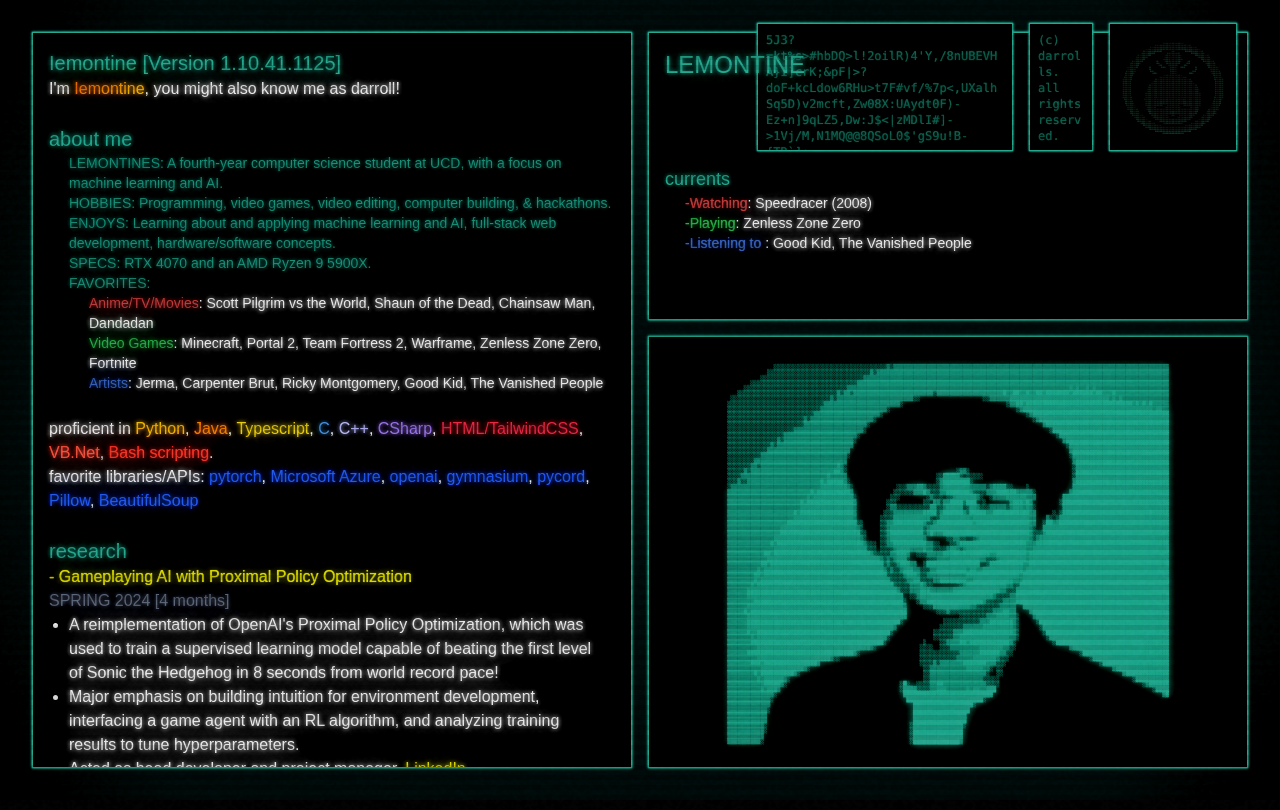
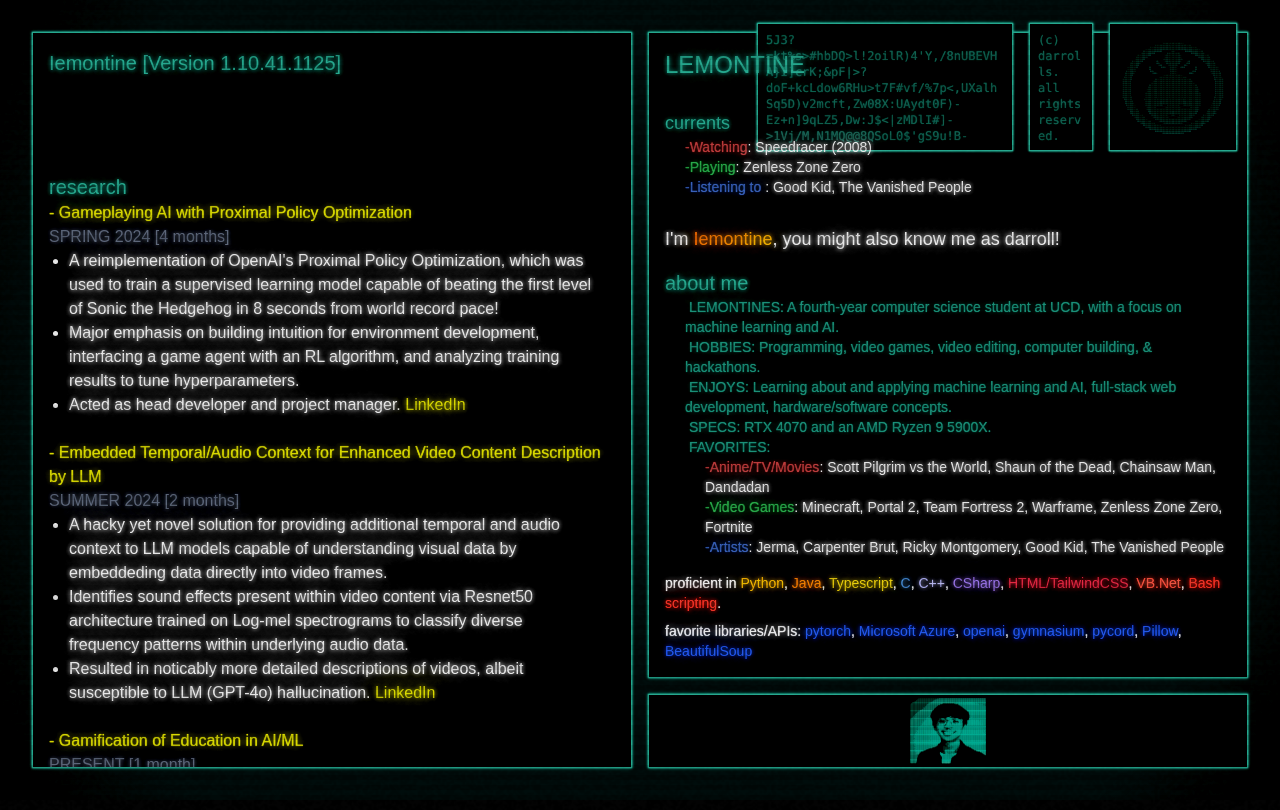
Before and after one commit to Iemontine/portfolio, a React (Create React App) app: page / in a window 1280 px wide. Shown: the top 810 px of the page. Built offline with nearby package versions, Linux system fonts and the light colour scheme; a web font is replaced by a local one.

Commit message:
hacky fix to "about me" section display, w/ mobile view

```diff
--- a/src/components/AboutBox.tsx
+++ b/src/components/AboutBox.tsx
@@ -35,18 +35,68 @@
 	return (
 		<div style={{ borderColor: INTERFACE_COLOR, backgroundColor: BACKGROUND_COLOR }} className='relative border p-4 z-10'>
 			<div className='relative z-10'>
-				<h1 className='text-2xl'>
-                LEMONTINE
-				</h1>
-				<br />
-				<br />
-				<br />
+				<h1 className='text-2xl'>LEMONTINE</h1><br/>
+				<span className="block md:hidden"><br/><br/></span>
 				<h3 style={{ color: "#4fae9b" }} className="text-sm md:text-lg" id="header_currents">currents</h3>
 				<ul className="list-none pl-1 md:pl-5 text-xs md:text-sm">
 					<li className="before:content-['-']" style={{ color: "#ae4f4f" }}>Watching<span className='text-white'>: Speedracer (2008)</span></li>
 					<li className="before:content-['-']" style={{ color: "#4fae67" }}>Playing<span className='text-white'>: Zenless Zone Zero</span></li>
 					<li className="before:content-['-']" style={{ color: "#4f6dae" }}>Listening to <span className='text-white'>: Good Kid, The Vanished People</span></li>
 				</ul>
+				<br/>
+
+				<div className="hidden md:block">
+					<h3 className="text-sm md:text-lg">
+						<span className="text-white">I'm</span>{" "}
+						<span style={{ color: "rgb(229, 128, 0)" }}>I</span>
+						<span style={{ color: "rgb(232, 136, 0)" }}>e</span>
+						<span style={{ color: "rgb(235, 144, 0)" }}>m</span>
+						<span style={{ color: "rgb(238, 153, 0)" }}>o</span>
+						<span style={{ color: "rgb(241, 161, 0)" }}>n</span>
+						<span style={{ color: "rgb(244, 170, 0)" }}>t</span>
+						<span style={{ color: "rgb(247, 178, 0)" }}>i</span>
+						<span style={{ color: "rgb(249, 187, 0)" }}>n</span>
+						<span style={{ color: "rgb(252, 195, 0)" }}>e</span>
+						<span className="text-white">, you might also know me as darroll!</span>
+					</h3>
+
+					<h1 style={{ color: "#4fae9b" }} className="text-base md:text-xl mt-4">about me</h1>
+					<ul className="list-none pl-1 md:pl-5 text-xs md:text-sm" style={{ color: "#409584" }}>
+						<li className="before:pr-1">LEMONTINES: A fourth-year computer science student at UCD, with a focus on machine learning and AI.</li>
+						<li className="before:pr-1">HOBBIES: Programming, video games, video editing, computer building, & hackathons.</li>
+						<li className="before:pr-1">ENJOYS: Learning about and applying machine learning and AI, full-stack web development, hardware/software concepts.</li>
+						<li className="before:pr-1">SPECS: RTX 4070 and an AMD Ryzen 9 5900X.</li>
+						<li className="before:pr-1">FAVORITES:</li>
+						<ul className="list-none pl-1 md:pl-5 text-xs md:text-sm">
+							<li className="before:content-['-']" style={{ color: "#ae4f4f" }}>Anime/TV/Movies<span className="text-white">: Scott Pilgrim vs the World, Shaun of the Dead, Chainsaw Man, Dandadan</span></li>
+							<li className="before:content-['-']" style={{ color: "#4fae67" }}>Video Games<span className="text-white">: Minecraft, Portal 2, Team Fortress 2, Warframe, Zenless Zone Zero, Fortnite</span></li>
+							<li className="before:content-['-']" style={{ color: "#4f6dae" }}>Artists<span className="text-white">: Jerma, Carpenter Brut, Ricky Montgomery, Good Kid, The Vanished People</span></li>
+						</ul>
+					</ul>
+
+					<h4 className="text-xs md:text-sm text-white mt-4">
+						proficient in{" "}
+						<span style={{ color: "rgb(255, 203, 58)" }}>Python</span>,{" "}
+						<span style={{ color: "rgb(248, 152, 34)" }}>Java</span>,{" "}
+						<span style={{ color: "rgb(240, 219, 79)" }}>Typescript</span>,{" "}
+						<span style={{ color: "rgb(101, 154, 210)" }}>C</span>,{" "}
+						<span style={{ color: "rgb(204, 204, 255)" }}>C++</span>,{" "}
+						<span style={{ color: "rgb(162, 135, 221)" }}>CSharp</span>,{" "}
+						<span style={{ color: "rgb(203, 65, 84)" }}>HTML/TailwindCSS</span>,{" "}
+						<span style={{ color: "rgb(255, 111, 97)" }}>VB.Net</span>,{" "}
+						<span style={{ color: "rgb(255, 83, 73)" }}>Bash scripting</span>.
+					</h4>
+					<h4 className="text-xs md:text-sm text-white mt-2">
+						favorite libraries/APIs:{" "}
+						<span style={{ color: "rgb(65, 105, 225)" }}>pytorch</span>,{" "}
+						<span style={{ color: "rgb(65, 105, 225)" }}>Microsoft Azure</span>,{" "}
+						<span style={{ color: "rgb(65, 105, 225)" }}>openai</span>,{" "}
+						<span style={{ color: "rgb(65, 105, 225)" }}>gymnasium</span>,{" "}
+						<span style={{ color: "rgb(65, 105, 225)" }}>pycord</span>,{" "}
+						<span style={{ color: "rgb(65, 105, 225)" }}>Pillow</span>,{" "}
+						<span style={{ color: "rgb(65, 105, 225)" }}>BeautifulSoup</span>
+					</h4>
+				</div>
 			</div>
 			<div className='absolute right-0 top-0 flex space-x-4 z-1'>
 				<OverlayBox className='h-32 w-64'>
--- a/src/constants.ts
+++ b/src/constants.ts
@@ -12,18 +12,19 @@
 
 // Dangerously set HTML for now
 const CONTENT = `
-<h1 style='color: #4fae9b;' class='text-base md:text-xl'>
+<h1 style='color: #4fae9b;' class='text-base md:text-xl' id='header_portfolio'>
 	Iemontine [Version 1.10.41.1125]
 </h1>
-<span style='color: rgb(255,255,255)'>
-	I'm</span> <span style='color: rgb(229, 128, 0)'>I</span><span style='color: rgb(232, 136, 0)'>e</span><span style='color: rgb(235, 144, 0)'>m</span><span style='color: rgb(238, 153, 0)'>o</span><span style='color: rgb(241, 161, 0)'>n</span><span style='color: rgb(244, 170, 0)'>t</span><span style='color: rgb(247, 178, 0)'>i</span><span style='color: rgb(249, 187, 0)'>n</span><span style='color: rgb(252, 195, 0)'>e</span><span style='color: rgb(255,255,255)'>, you might also know me as darroll!</span>
+<div class='block md:hidden'>
+	<span style='color: rgb(255,255,255)'>I'm</span> <span style='color: rgb(229, 128, 0)'>I</span><span style='color: rgb(232, 136, 0)'>e</span><span style='color: rgb(235, 144, 0)'>m</span><span style='color: rgb(238, 153, 0)'>o</span><span style='color: rgb(241, 161, 0)'>n</span><span style='color: rgb(244, 170, 0)'>t</span><span style='color: rgb(247, 178, 0)'>i</span><span style='color: rgb(249, 187, 0)'>n</span><span style='color: rgb(252, 195, 0)'>e</span><span style='color: rgb(255,255,255)'>, you might also know me as darroll!</span>
+</div>
 <br></br>
-<h1 style='color: #4fae9b;' class='text-base md:text-xl' id='header_portfolio'>about me</h1>
-<ul class='list-none pl-1 md:pl-5 text-xs md:text-sm' style='color: #409584'><li class='before:content-['--'] before:pr-1'>LEMONTINES: A fourth-year computer science student at UCD, with a focus on machine learning and AI.</li></ul><br>
-<ul class='list-none pl-1 md:pl-5 text-xs md:text-sm' style='color: #409584'><li class='before:content-['--'] before:pr-1'>HOBBIES: Programming, video games, video editing, computer building, & hackathons.</li></ul><br>
-<ul class='list-none pl-1 md:pl-5 text-xs md:text-sm' style='color: #409584'><li class='before:content-['--'] before:pr-1'>ENJOYS: Learning about and applying machine learning and AI, full-stack web development, hardware/software concepts.</li></ul><br>
-<ul class='list-none pl-1 md:pl-5 text-xs md:text-sm' style='color: #409584'><li class='before:content-['--'] before:pr-1'>SPECS: RTX 4070 and an AMD Ryzen 9 5900X.</li></ul><br>
-<ul class='list-none pl-1 md:pl-5 text-xs md:text-sm' style='color: #409584'>
+	<h1 style='color: #4fae9b;' class='block md:hidden text-base md:text-xl' id='header_portfolio'>about me</h1>
+	<ul class='block md:hidden list-none pl-1 md:pl-5 text-xs md:text-sm' style='color: #409584'><li class='before:content-['--'] before:pr-1'>LEMONTINES: A fourth-year computer science student at UCD, with a focus on machine learning and AI.</li></ul><br>
+	<ul class='block md:hidden list-none pl-1 md:pl-5 text-xs md:text-sm' style='color: #409584'><li class='before:content-['--'] before:pr-1'>HOBBIES: Programming, video games, video editing, computer building, & hackathons.</li></ul><br>
+	<ul class='block md:hidden list-none pl-1 md:pl-5 text-xs md:text-sm' style='color: #409584'><li class='before:content-['--'] before:pr-1'>ENJOYS: Learning about and applying machine learning and AI, full-stack web development, hardware/software concepts.</li></ul><br>
+	<ul class='block md:hidden list-none pl-1 md:pl-5 text-xs md:text-sm' style='color: #409584'><li class='before:content-['--'] before:pr-1'>SPECS: RTX 4070 and an AMD Ryzen 9 5900X.</li></ul><br>
+	<ul class='block md:hidden list-none pl-1 md:pl-5 text-xs md:text-sm' style='color: #409584'>
 		<li class='before:content-['--'] before:pr-1'>FAVORITES:</li>
 		<ul class='list-none pl-1 md:pl-5 text-xs md:text-sm'>
 			<li class='before:content-['-']' style='color: #ae4f4f'>Anime/TV/Movies<span class='text-white'>: Scott Pilgrim vs the World, Shaun of the Dead, Chainsaw Man, Dandadan </span></li>
@@ -32,7 +33,7 @@
 		</ul>
 	</ul><br></br>
 
-<h4 style='color: rgb(255, 255, 255)'>proficient in
+	<h4 style='color: rgb(255, 255, 255)' class='block md:hidden'>proficient in
 		<span style='color: rgb(255, 203, 58)'>Python</span>,
 		<span style='color: rgb(248, 152, 34)'>Java</span>,
 		<span style='color: rgb(240, 219, 79)'>Typescript</span>,
@@ -42,8 +43,8 @@
 		<span style='color: rgb(203, 65, 84)'>HTML/TailwindCSS</span>,
 		<span style='color: rgb(255, 111, 97)'>VB.Net</span>,
 		<span style='color: rgb(255, 83, 73)'>Bash scripting</span>.
-</h4>
-<h4 style='color: rgb(255, 255, 255)'>favorite libraries/APIs:
+	</h4><br></br>
+	<h4 style='color: rgb(255, 255, 255)' class='block md:hidden'>favorite libraries/APIs:
 		<span style='color: rgb(65, 105, 225)'>pytorch</span>,
 		<span style='color: rgb(65, 105, 225)'>Microsoft Azure</span>,
 		<span style='color: rgb(65, 105, 225)'>openai</span>,
@@ -52,6 +53,7 @@
 		<span style='color: rgb(65, 105, 225)'>Pillow</span>,
 		<span style='color: rgb(65, 105, 225)'>BeautifulSoup</span>
 	</h4>
+
 <br></br>
 <h1 style='color: #4fae9b;' class='text-base md:text-xl' id='header_research'>research</h1>
 <h2 style='color: #e2e224;'>-
@@ -77,7 +79,6 @@
 	<li class='pr-5'>Identifies sound effects present within video content via Resnet50 architecture trained on Log-mel spectrograms to classify diverse frequency patterns within underlying audio data.</li>
 	<li class='pr-5'>Resulted in noticably more detailed descriptions of videos, albeit susceptible to LLM (GPT-4o) hallucination. <a href='https://www.linkedin.com/in/darrolls/details/projects/' style='color: #e2e224;' class='no-underline hover:underline''>LinkedIn</a></li>
 </ul>
-
 <br></br>
 <h2 style='color: #e2e224;'>-
 	<a href='https://github.com/Iemontine/SonicGameplayingAI' style='color: #e2e224;' class='no-underline hover:underline''>
@@ -90,7 +91,7 @@
 	<li class='pr-5'>Interfaced custom Godot games and Python RL libraries, applying PPO and adjusting reward weights to train ML agents within games; analyzing results using Tensorflow.</li>
 	<li class='pr-5'>Familiarized with existing research and the types of design features and paradigms required when developing an educational games.</li>
 </ul>
-<br></br>
+<br></br><br></br><br></br>
 <h1 style='color: #4fae9b;' class='text-base md:text-xl' id='header_projects'>projects</h1>
 <h2 style='color: #e2e224;'>-
 	<a href='https://github.com/Iemontine/cIembot' style='color: #e2e224;' class='no-underline hover:underline'>
@@ -134,8 +135,7 @@
 	<li class='before:content-['-'] pr-5'><a href='https://github.com/Iemontine/microblog' style='color: #e2e224;' class='no-underline hover:underline''>online.blog.design</a> - (Node.js, SQLite, Google OAuth)</li>
 	<li class='before:content-['-'] pr-5'><a href='https://github.com/Iemontine/plaque-counter' style='color: #e2e224;' class='no-underline hover:underline''>plaque-counter</a> - (Python, OpenCV, NumPy)</li>
 	</ul>
-<br></br>
-
+<br></br><br></br><br></br>
 <h1 style='color: #4fae9b;' class='text-base md:text-xl' id='header_experience'>experience</h1><br>
 
 <h2 class='text-sm md:text-lg text-purple-600'>- Information Technology Infrastructure Services, <span class='text-xs md:text-sm'> UC DAVIS LIBRARY </span></h2><br>
```
Lines whose indentation alone changed are shown as unchanged.
